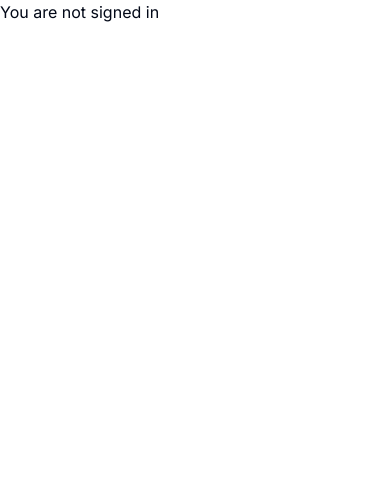
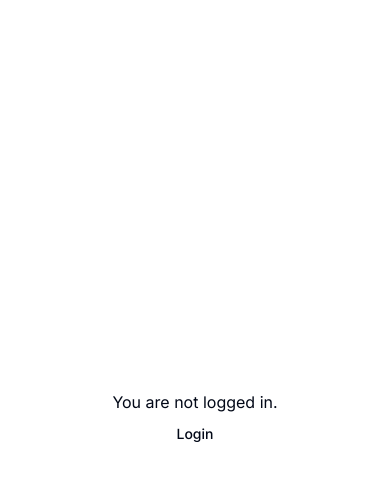
Before and after one commit to naufalrandika/profile-naufalrandika, a Next.js app: page /control-panel in a window 390 px wide. Shown: the top 480 px of the page. Built offline with nearby package versions, Linux system fonts and the light colour scheme; no server answers.

Commit message:
Session handler

```diff
--- a/src/app/control-panel/components/main-nav.tsx
+++ b/src/app/control-panel/components/main-nav.tsx
@@ -14,23 +14,29 @@ export function MainNav({
     >
       <ThemeToggle />
       <Link
-        href="/examples/dashboard"
+        href=""
         className="text-sm font-medium transition-colors hover:text-primary"
       >
         Overview
       </Link>
       <Link
-        href="/examples/dashboard"
+        href=""
         className="text-sm font-medium text-muted-foreground transition-colors hover:text-primary"
       >
         Experiences
       </Link>
       <Link
-        href="/examples/dashboard"
+        href=""
         className="text-sm font-medium text-muted-foreground transition-colors hover:text-primary"
       >
         Projects
       </Link>
+      <Link
+        href=""
+        className="text-sm font-medium text-muted-foreground transition-colors hover:text-primary"
+      >
+        Blogs
+      </Link>
     </nav>
   )
 }
--- a/src/app/control-panel/layout.tsx
+++ b/src/app/control-panel/layout.tsx
@@ -8,11 +8,10 @@ export default function ControlPanelLayout({
 }) {
     return (
         <SessionWrapper>
-            <div>
-                <ThemeProvider attribute="class">
-                    {children}
-                </ThemeProvider>
-            </div>
+            <ThemeProvider attribute="class">
+                {children}
+            </ThemeProvider>
         </SessionWrapper>
+
     );
 }
--- a/src/app/control-panel/page.tsx
+++ b/src/app/control-panel/page.tsx
@@ -8,6 +8,9 @@ import ProgLanguages from "@/app/progLanguages";
 import Projects from "@/app/projects";
 import Faq from "@/app/faq";
 import { Card } from "@/components/ui/card";
+import Link from "next/link"
+import { buttonVariants } from "@/components/ui/button"
+import { cn } from "@/lib/utils"
 
 
 export default function Home() {
@@ -45,8 +48,20 @@ export default function Home() {
     }
 
     return (
-        <div>
-            <p>You are not signed in</p>
+        <div className="flex justify-center items-center h-screen">
+            <div className="lg:p-8 items-center justify-center">
+                <div className="mx-auto flex w-full flex-col justify-center space-y-6 sm:w-[350px]">
+                    <div className="flex flex-col space-y-2 text-center">
+                        You are not logged in.
+                        <Link href="/login"
+                            className={cn(
+                                buttonVariants({ variant: "ghost" }),
+                                ""
+                            )}> Login
+                        </Link>
+                    </div>
+                </div>
+            </div>
         </div>
     )
 }
```
Lines whose indentation alone changed are shown as unchanged.
